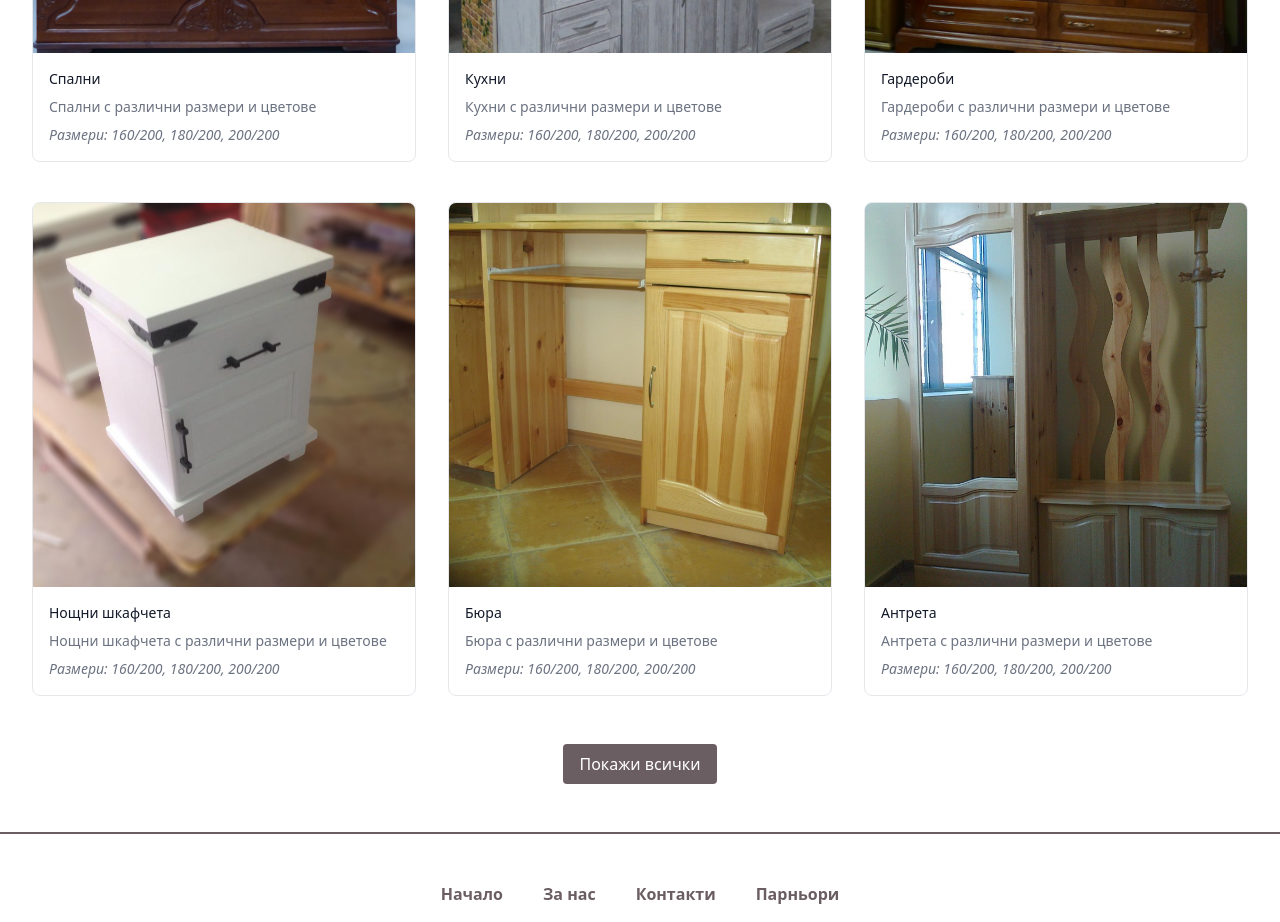
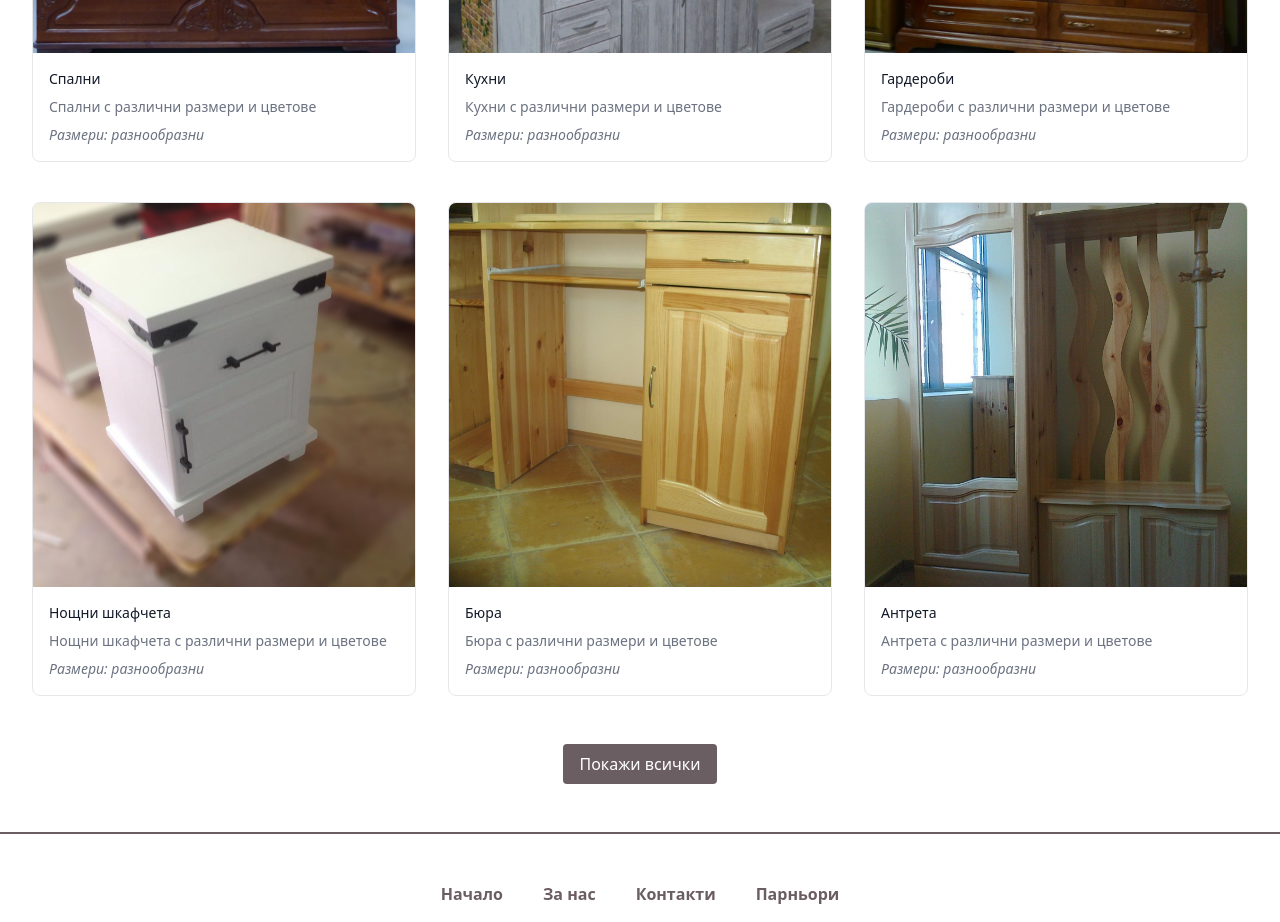
Before and after one commit to DivakovDev/MebelLux-Site, a Next.js app: page / in a window 1280 px wide. Shown: the part 1300-2222 px from the top of the page. Built offline with nearby package versions, Linux system fonts and the light colour scheme.

Commit message:
update Products.tsx

```diff
--- a/src/components/Products.tsx
+++ b/src/components/Products.tsx
@@ -7,7 +7,7 @@ const products = [
     id: 1,
     name: "Спални",
     description: "Спални с различни размери и цветове",
-    options: "Размери: 160/200, 180/200, 200/200",
+    options: "Размери: разнообразни",
     imageSrc: "/images/Products-img/bedImages/background1.png",
     href: "/beds",
   },
@@ -15,7 +15,7 @@ const products = [
     id: 2,
     name: "Кухни",
     description: "Кухни с различни размери и цветове",
-    options: "Размери: 160/200, 180/200, 200/200",
+    options: "Размери: разнообразни",
     imageSrc: "/images/Products-img/kitchensImg/kitchen1.jpg",
     href: "/kitchens",
   },
@@ -23,7 +23,7 @@ const products = [
     id: 3,
     name: "Гардероби",
     description: "Гардероби с различни размери и цветове",
-    options: "Размери: 160/200, 180/200, 200/200",
+    options: "Размери: разнообразни",
     imageSrc: "/images/Products-img/wardrobesImg/wardrobe1.jpg",
     href: "/wardrobes",
   },
@@ -31,7 +31,7 @@ const products = [
     id: 4,
     name: "Нощни шкафчета",
     description: "Нощни шкафчета с различни размери и цветове",
-    options: "Размери: 160/200, 180/200, 200/200",
+    options: "Размери: разнообразни",
     imageSrc: "/images/Products-img/nightstandsImg/nightstands1.jpg",
     href: "/nightstands",
   },
@@ -39,7 +39,7 @@ const products = [
     id: 5,
     name: "Бюра",
     description: "Бюра с различни размери и цветове",
-    options: "Размери: 160/200, 180/200, 200/200",
+    options: "Размери: разнообразни",
     imageSrc: "/images/Products-img/desksImg/desk1.jpg",
     href: "/desks",
   },
@@ -47,7 +47,7 @@ const products = [
     id: 6,
     name: "Антрета",
     description: "Антрета с различни размери и цветове",
-    options: "Размери: 160/200, 180/200, 200/200",
+    options: "Размери: разнообразни",
     imageSrc: "/images/Products-img/hallwaysImg/hallways1.jpg",
     href: "/antre",
   },
@@ -55,7 +55,7 @@ const products = [
     id: 7,
     name: "Детски легла",
     description: "Детски легла с различни дизайни и цветове",
-    options: "Размери: 80/160, 90/190, 120/200",
+    options: "Размери: разнообразни",
     imageSrc: "/images/Products-img/kids-bedsImg/kids-beds1.jpg",
     href: "/kids-beds",
   },
```
